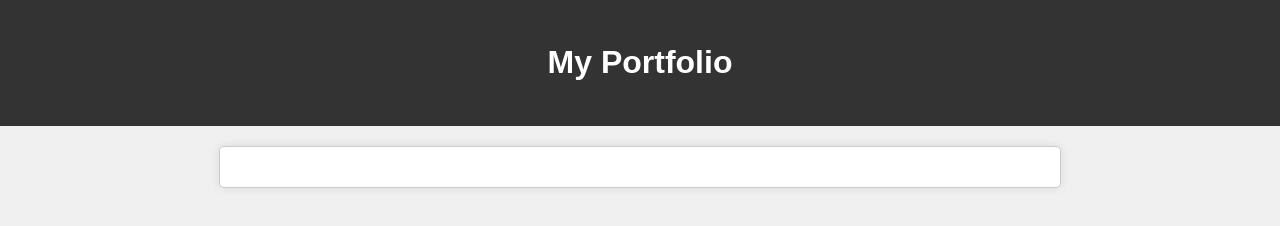
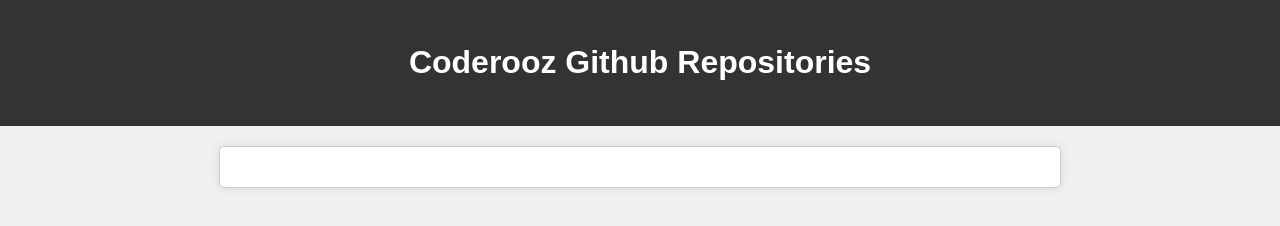
Before and after one commit to coderooz/my-git-portfolio, a plain HTML site: page index.html in a window 1280 px wide. Drawn offline with Linux system fonts and the light colour scheme.

Commit message:
Update index.html

```diff
--- a/index.html
+++ b/index.html
@@ -3,12 +3,12 @@
 <head>
     <meta charset="UTF-8">
     <meta name="viewport" content="width=device-width, initial-scale=1.0">
-    <title>My Portfolio</title>
+    <title>Coderozz Github Protfolio</title>
     <link rel="stylesheet" href="style.css">
 </head>
 <body>
     <header>
-        <h1>My Portfolio</h1>
+        <h1>Coderooz Github Repositories</h1>
     </header>
     <main>
         <section id="projects">
```
